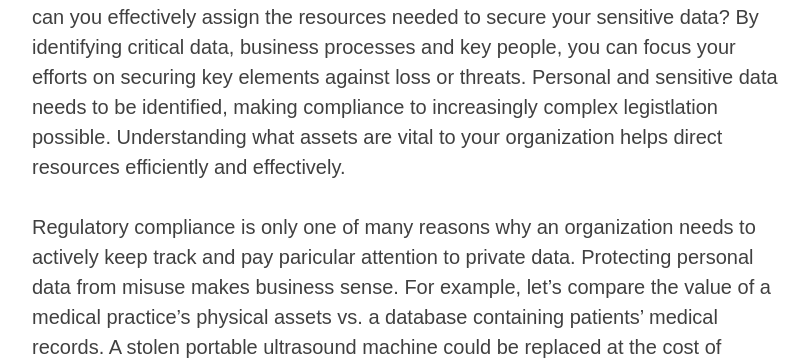
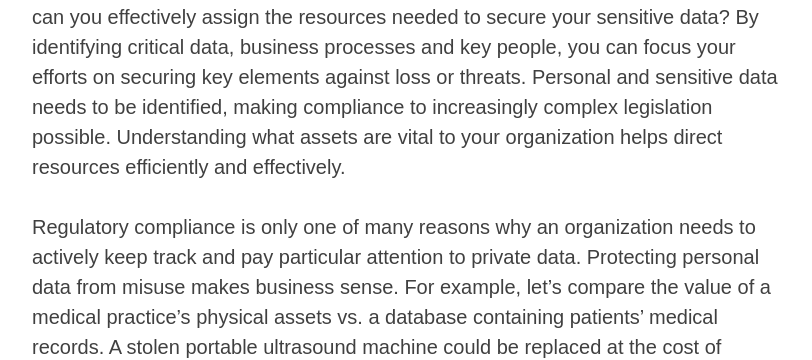
Before and after one commit to riod4/services, a Jekyll site: the page built from _services/discovery.md, in a window 1280 px wide and 900 px high, scrolled down 1537 px. Shown: the part 314-674 px from the top of the window, without its empty margins (233-1045 px from the left). Built offline with Jekyll 4.4.1, drawn with Linux system fonts in a browser that asks for light colours; nearby versions of some CDN libraries; some of the changed text lies outside the part shown.

Commit message:
Update discovery.md text. 2020-11-16 v1.0

```diff
--- a/_services/discovery.md
+++ b/_services/discovery.md
@@ -29,10 +29,10 @@ The personal data stored in the _Total Rewards_ customer loyalty program was est
 Within an organization, protecting private data is essential to establishing and maintaining trust. If customers, clients or employees believe that their personal information will be handled respectfully, in an open and transparent manner, with strong, reasonable safeguards, and made accessible to them at their request, it fosters trust and a positive relationship. If customers are a company’s greatest assets, then it follows that their personal information is also. Organizations will want to build and protect their assets, and personal information, as an asset, is no different. An accountable organization can demonstrate to customers, employees, shareholders, and regulators that it values privacy, not only for compliance reasons, but also because protecting privacy makes good business sense.
 
 ### Identify data, business processes and people
-Your organization may produce and store mission critical data, intellectual property, patents, business methodologies, and an increasing amount of personal data. How can you effectively assign the resources needed to secure your sensitive data? By identifying critical data, business processes and key people, you can focus your efforts on securing key elements against loss or threats. Personal and sensitive data needs to be identified, making compliance to increasingly complex legistlation possible. Understanding what assets are vital to your organization helps direct resources efficiently and effectively.
+Your organization may produce and store mission critical data, intellectual property, patents, business methodologies, and an increasing amount of personal data. How can you effectively assign the resources needed to secure your sensitive data? By identifying critical data, business processes and key people, you can focus your efforts on securing key elements against loss or threats. Personal and sensitive data needs to be identified, making compliance to increasingly complex legislation possible. Understanding what assets are vital to your organization helps direct resources efficiently and effectively.
 
 
-Regulatory compliance is only one of many reasons why an organization needs to actively keep track and pay paricular attention to private data. Protecting personal data from misuse makes business sense. For example, let's compare the value of a medical practice's physical assets vs. a database containing patients' medical records. A stolen portable ultrasound machine could be replaced at the cost of thousands of dollars, without putting the future of the clinic at risk. A breach in the clinic's information systems, resulting in patient records getting into the wrong hands, could have a devastating effect on the clinic, both financially (litigation, regulatory investigations, fines) and in terms of the clinic's reputation.
+Regulatory compliance is only one of many reasons why an organization needs to actively keep track and pay particular attention to private data. Protecting personal data from misuse makes business sense. For example, let's compare the value of a medical practice's physical assets vs. a database containing patients' medical records. A stolen portable ultrasound machine could be replaced at the cost of thousands of dollars, without putting the future of the clinic at risk. A breach in the clinic's information systems, resulting in patient records getting into the wrong hands, could have a devastating effect on the clinic, both financially (litigation, regulatory investigations, fines) and in terms of the clinic's reputation.
 
 
 ### Doing Privacy right fuels growth
```
